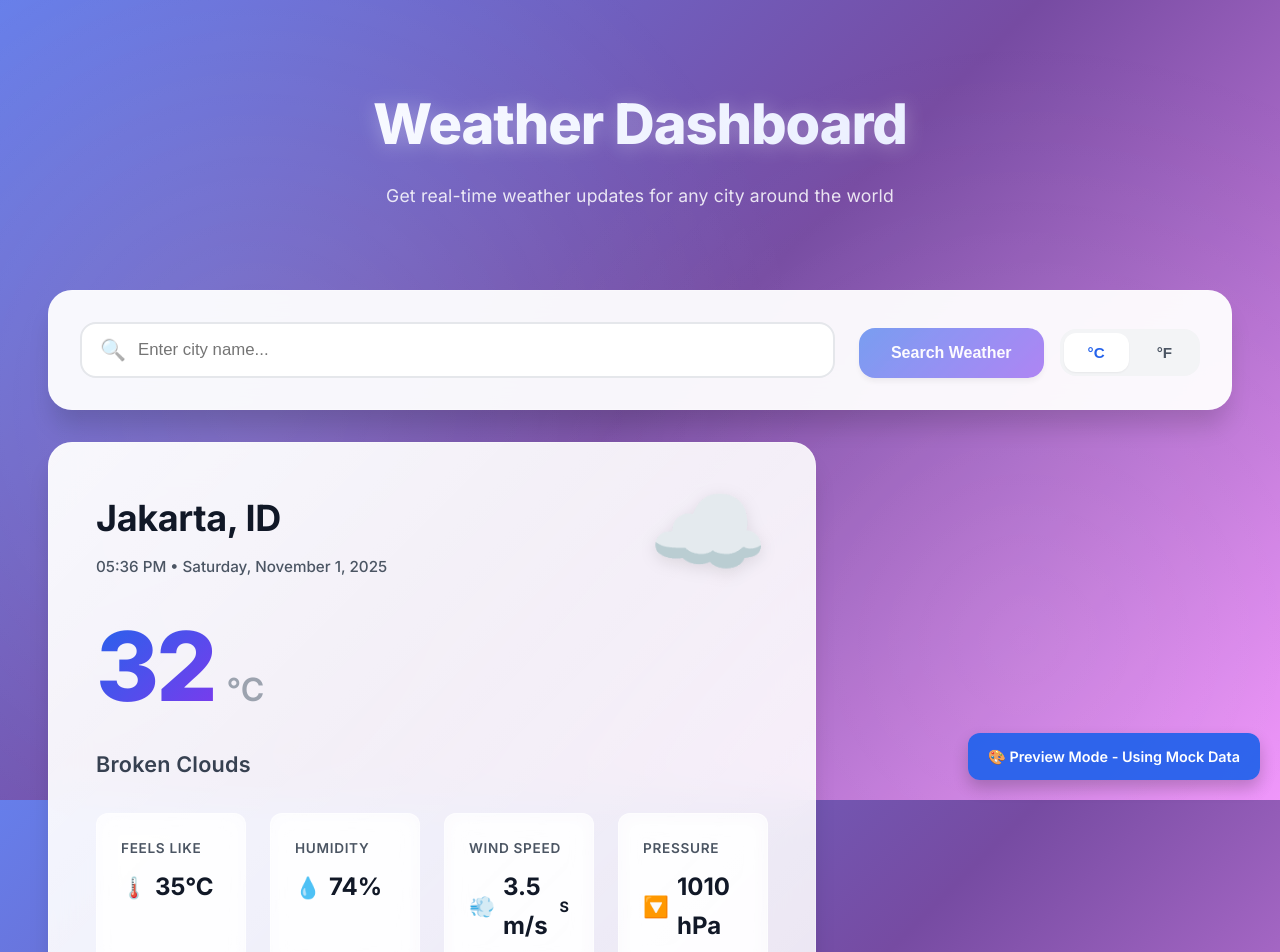
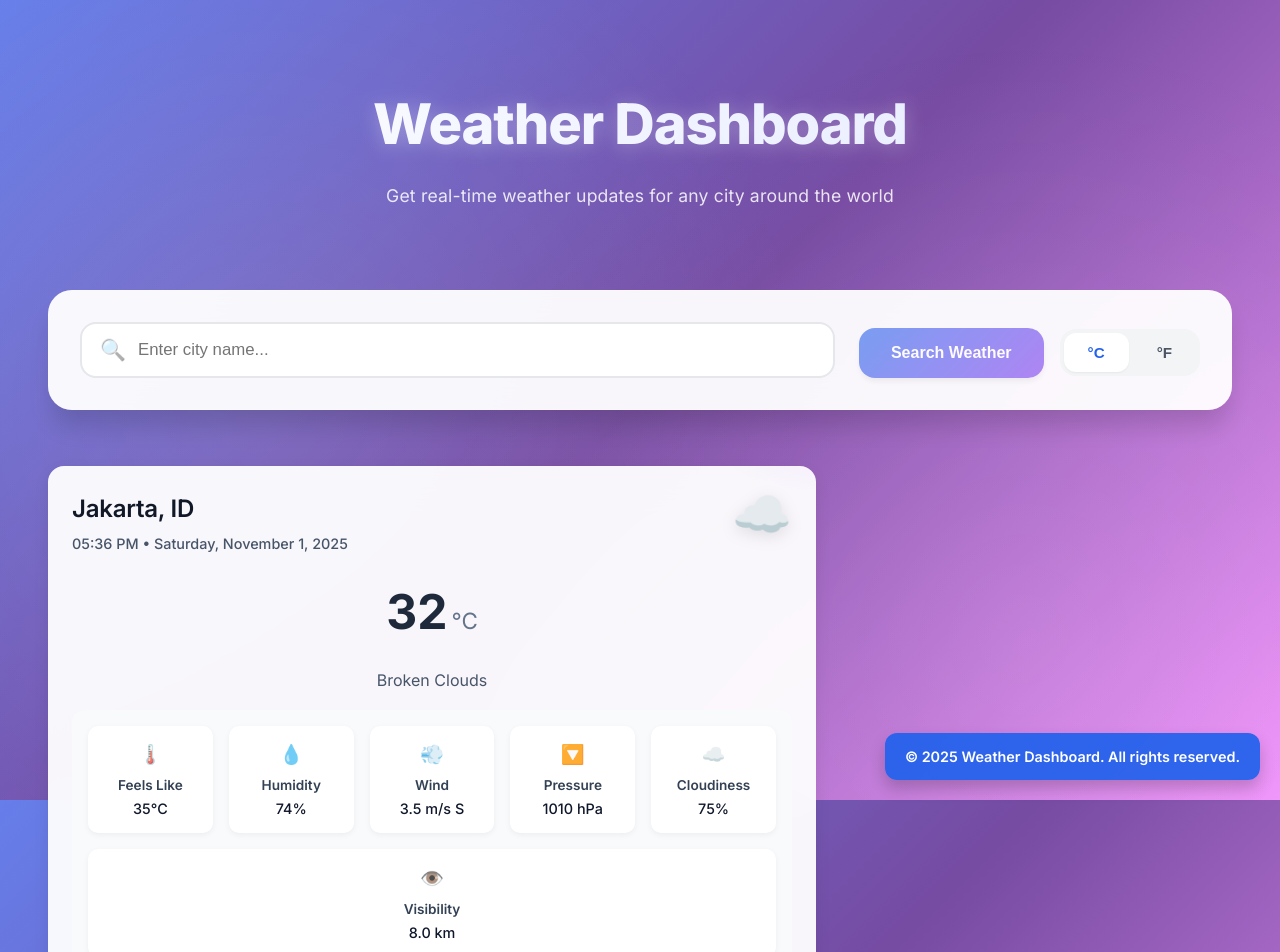
Before and after one commit to 01-151-HildyahMaretasya/uts-pemweb-123140151, a React (Vite) app in the folder my-app/: page / in a window 1280 px wide. Shown: the top 952 px of the page. Built offline with nearby package versions, Linux system fonts and the light colour scheme.

Commit message:
Menambahkan file animation.css untuk efek animasi dan interaksi halus di UI

```diff
--- a/my-app/src/App.jsx
+++ b/my-app/src/App.jsx
@@ -302,7 +302,7 @@ function App() {
           fontWeight: '600',
         }}
       >
-        🎨 Preview Mode - Using Mock Data
+        © 2025 Weather Dashboard. All rights reserved.
       </div>
     </div>
   );
--- /dev/null
+++ b/my-app/src/animations.css
@@ -0,0 +1,419 @@
+/* MICRO-INTERACTIONS & ADVANCED ANIMATIONS*/
+
+/* Smooth page load animation */
+@keyframes pageLoad {
+  0% {
+    opacity: 0;
+    transform: scale(0.98);
+  }
+  100% {
+    opacity: 1;
+    transform: scale(1);
+  }
+}
+
+.App {
+  animation: pageLoad 0.5s ease-out;
+}
+
+/* Shimmer loading effect */
+@keyframes shimmer {
+  0% {
+    background-position: -1000px 0;
+  }
+  100% {
+    background-position: 1000px 0;
+  }
+}
+
+.loading-shimmer {
+  background: linear-gradient(
+    90deg,
+    rgba(255, 255, 255, 0.1) 25%,
+    rgba(255, 255, 255, 0.3) 50%,
+    rgba(255, 255, 255, 0.1) 75%
+  );
+  background-size: 1000px 100%;
+  animation: shimmer 2s infinite;
+}
+
+/* Pulse animation for weather icon */
+@keyframes pulse {
+  0%, 100% {
+    opacity: 1;
+    transform: scale(1);
+  }
+  50% {
+    opacity: 0.8;
+    transform: scale(1.05);
+  }
+}
+
+.weather-icon-large {
+  animation: pulse 4s ease-in-out infinite;
+}
+
+/* Slide in from right for detail cards */
+@keyframes slideInRight {
+  from {
+    opacity: 0;
+    transform: translateX(30px);
+  }
+  to {
+    opacity: 1;
+    transform: translateX(0);
+  }
+}
+
+.detail-item:nth-child(1) { animation: slideInRight 0.5s ease-out 0.1s backwards; }
+.detail-item:nth-child(2) { animation: slideInRight 0.5s ease-out 0.2s backwards; }
+.detail-item:nth-child(3) { animation: slideInRight 0.5s ease-out 0.3s backwards; }
+.detail-item:nth-child(4) { animation: slideInRight 0.5s ease-out 0.4s backwards; }
+
+/* Fade scale for table rows */
+@keyframes fadeScale {
+  from {
+    opacity: 0;
+    transform: scale(0.95);
+  }
+  to {
+    opacity: 1;
+    transform: scale(1);
+  }
+}
+
+.forecast-table tbody tr {
+  animation: fadeScale 0.4s ease-out;
+}
+
+.forecast-table tbody tr:nth-child(1) { animation-delay: 0.05s; }
+.forecast-table tbody tr:nth-child(2) { animation-delay: 0.1s; }
+.forecast-table tbody tr:nth-child(3) { animation-delay: 0.15s; }
+.forecast-table tbody tr:nth-child(4) { animation-delay: 0.2s; }
+.forecast-table tbody tr:nth-child(5) { animation-delay: 0.25s; }
+
+/* Bouncing arrow for scroll hint */
+@keyframes bounce {
+  0%, 20%, 50%, 80%, 100% {
+    transform: translateY(0);
+  }
+  40% {
+    transform: translateY(-10px);
+  }
+  60% {
+    transform: translateY(-5px);
+  }
+}
+
+.scroll-hint {
+  animation: bounce 2s infinite;
+}
+
+/* Gradient animation for buttons */
+@keyframes gradientShift {
+  0% {
+    background-position: 0% 50%;
+  }
+  50% {
+    background-position: 100% 50%;
+  }
+  100% {
+    background-position: 0% 50%;
+  }
+}
+
+.search-button {
+  background-size: 200% 200%;
+  animation: gradientShift 3s ease infinite;
+}
+
+/* Ripple effect */
+.ripple {
+  position: relative;
+  overflow: hidden;
+}
+
+.ripple::after {
+  content: '';
+  position: absolute;
+  top: 50%;
+  left: 50%;
+  width: 0;
+  height: 0;
+  border-radius: 50%;
+  background: rgba(255, 255, 255, 0.5);
+  transform: translate(-50%, -50%);
+  transition: width 0.6s, height 0.6s;
+}
+
+.ripple:active::after {
+  width: 300px;
+  height: 300px;
+}
+
+/* Text reveal animation */
+@keyframes textReveal {
+  from {
+    opacity: 0;
+    transform: translateY(20px);
+    filter: blur(10px);
+  }
+  to {
+    opacity: 1;
+    transform: translateY(0);
+    filter: blur(0);
+  }
+}
+
+.header h1 {
+  animation: textReveal 0.8s ease-out;
+}
+
+.header p {
+  animation: textReveal 0.8s ease-out 0.2s backwards;
+}
+
+/* Weather condition specific animations */
+@keyframes rainDrop {
+  0% {
+    transform: translateY(-10px);
+    opacity: 0;
+  }
+  50% {
+    opacity: 1;
+  }
+  100% {
+    transform: translateY(10px);
+    opacity: 0;
+  }
+}
+
+@keyframes snowFall {
+  0% {
+    transform: translateY(-10px) rotate(0deg);
+    opacity: 1;
+  }
+  100% {
+    transform: translateY(10px) rotate(360deg);
+    opacity: 0;
+  }
+}
+
+@keyframes cloudMove {
+  0% {
+    transform: translateX(-5px);
+  }
+  50% {
+    transform: translateX(5px);
+  }
+  100% {
+    transform: translateX(-5px);
+  }
+}
+
+/* Apply weather-specific animations dynamically */
+.weather-rain .weather-icon-large {
+  animation: rainDrop 1s ease-in-out infinite;
+}
+
+.weather-snow .weather-icon-large {
+  animation: snowFall 3s ease-in-out infinite;
+}
+
+.weather-clouds .weather-icon-large {
+  animation: cloudMove 4s ease-in-out infinite;
+}
+
+/* Number counter animation */
+@keyframes countUp {
+  from {
+    transform: translateY(10px);
+    opacity: 0;
+  }
+  to {
+    transform: translateY(0);
+    opacity: 1;
+  }
+}
+
+.temp-value,
+.detail-value {
+  animation: countUp 0.6s ease-out;
+}
+
+/* Card entrance stagger */
+.search-section { animation: fadeInUp 0.6s ease-out 0.1s backwards; }
+.current-weather { animation: fadeInUp 0.6s ease-out 0.2s backwards; }
+.forecast-section { animation: fadeInUp 0.6s ease-out 0.3s backwards; }
+.history-section { animation: fadeInUp 0.6s ease-out 0.4s backwards; }
+
+/* Smooth color transition for unit toggle */
+.unit-button {
+  transition: all 0.3s cubic-bezier(0.4, 0, 0.2, 1);
+}
+
+.unit-button.active {
+  animation: popIn 0.3s ease-out;
+}
+
+@keyframes popIn {
+  0% {
+    transform: scale(0.9);
+  }
+  50% {
+    transform: scale(1.05);
+  }
+  100% {
+    transform: scale(1);
+  }
+}
+
+/* Hover lift effect */
+.hover-lift {
+  transition: transform 0.3s ease, box-shadow 0.3s ease;
+}
+
+.hover-lift:hover {
+  transform: translateY(-4px);
+  box-shadow: 0 12px 24px -8px rgba(0, 0, 0, 0.15);
+}
+
+/* Loading dots animation */
+@keyframes loadingDots {
+  0%, 20% {
+    opacity: 0.3;
+  }
+  50% {
+    opacity: 1;
+  }
+  100% {
+    opacity: 0.3;
+  }
+}
+
+.loading-dots span {
+  animation: loadingDots 1.4s infinite;
+}
+
+.loading-dots span:nth-child(1) { animation-delay: 0s; }
+.loading-dots span:nth-child(2) { animation-delay: 0.2s; }
+.loading-dots span:nth-child(3) { animation-delay: 0.4s; }
+
+/* Glow effect on focus */
+@keyframes glow {
+  0%, 100% {
+    box-shadow: 0 0 5px rgba(37, 99, 235, 0.3);
+  }
+  50% {
+    box-shadow: 0 0 20px rgba(37, 99, 235, 0.6);
+  }
+}
+
+input:focus {
+  animation: glow 2s ease-in-out infinite;
+}
+
+/* Success check animation */
+@keyframes checkmark {
+  0% {
+    transform: scale(0) rotate(45deg);
+  }
+  50% {
+    transform: scale(1.2) rotate(45deg);
+  }
+  100% {
+    transform: scale(1) rotate(45deg);
+  }
+}
+
+.success-check {
+  animation: checkmark 0.4s ease-out;
+}
+
+/* Background gradient animation */
+@keyframes gradientBackground {
+  0% {
+    background-position: 0% 50%;
+  }
+  50% {
+    background-position: 100% 50%;
+  }
+  100% {
+    background-position: 0% 50%;
+  }
+}
+
+body {
+  background-size: 200% 200%;
+  animation: gradientBackground 15s ease infinite;
+}
+
+/* Hover scale for history items */
+.history-item {
+  transition: all 0.25s cubic-bezier(0.4, 0, 0.2, 1);
+}
+
+.history-item:hover {
+  transform: translateY(-3px) scale(1.02);
+}
+
+.history-item:active {
+  transform: translateY(0) scale(0.98);
+}
+
+/* Icon rotation on hover */
+.detail-item:hover .detail-icon {
+  animation: iconRotate 0.6s ease;
+}
+
+@keyframes iconRotate {
+  0%, 100% {
+    transform: rotate(0deg);
+  }
+  25% {
+    transform: rotate(-10deg);
+  }
+  75% {
+    transform: rotate(10deg);
+  }
+}
+
+/* Table row highlight sweep */
+.forecast-table tbody tr::before {
+  content: '';
+  position: absolute;
+  left: 0;
+  top: 0;
+  height: 100%;
+  width: 0;
+  background: linear-gradient(90deg, transparent, rgba(37, 99, 235, 0.1), transparent);
+  transition: width 0.4s ease;
+}
+
+.forecast-table tbody tr {
+  position: relative;
+  overflow: hidden;
+}
+
+.forecast-table tbody tr:hover::before {
+  width: 100%;
+}
+
+/* Smooth opacity transitions */
+.fade-enter {
+  opacity: 0;
+}
+
+.fade-enter-active {
+  opacity: 1;
+  transition: opacity 0.3s ease-in;
+}
+
+.fade-exit {
+  opacity: 1;
+}
+
+.fade-exit-active {
+  opacity: 0;
+  transition: opacity 0.3s ease-out;
+}
--- a/my-app/src/components/DetailCard.jsx
+++ b/my-app/src/components/DetailCard.jsx
@@ -1,115 +1,161 @@
 const DetailCard = ({ weatherData, getWeatherIcon, formatTime, unit, temperatureSymbol }) => {
   if (!weatherData) return null;
 
-  const {
-    name,
-    sys,
-    weather,
-    main,
-    wind,
-    clouds,
-    dt,
-  } = weatherData;
+  const { name, sys, weather, main, wind, clouds, dt } = weatherData;
 
   const weatherIcon = getWeatherIcon(weather[0].icon);
   const temperature = Math.round(main.temp);
   const feelsLike = Math.round(main.feels_like);
   const humidity = main.humidity;
   const pressure = main.pressure;
-  const windSpeed = unit === 'metric'
-    ? `${wind.speed} m/s`
-    : `${wind.speed} mph`;
+  const windSpeed = unit === 'metric' ? `${wind.speed} m/s` : `${wind.speed} mph`;
   const cloudiness = clouds.all;
   const visibility = weatherData.visibility
     ? `${(weatherData.visibility / 1000).toFixed(1)} km`
     : 'N/A';
 
-  // Get wind direction
   const getWindDirection = (degree) => {
     const directions = ['N', 'NE', 'E', 'SE', 'S', 'SW', 'W', 'NW'];
-    const index = Math.round(degree / 45) % 8;
-    return directions[index];
+    return directions[Math.round(degree / 45) % 8];
   };
 
   const windDirection = wind.deg ? getWindDirection(wind.deg) : '';
 
   return (
-    <div className="current-weather">
-      <div className="weather-header">
+    <div
+      className="current-weather"
+      style={{
+        background: 'rgba(255, 255, 255, 0.95)',
+        borderRadius: '16px',
+        padding: '1.5rem',
+        boxShadow: '0 6px 16px rgba(0,0,0,0.08)',
+        maxWidth: '900px',
+        margin: '1.5rem auto',
+        fontFamily: `'Inter', 'Segoe UI', Roboto, sans-serif`,
+        color: '#1e293b',
+      }}
+    >
+      {/* Header */}
+      <div
+        className="weather-header"
+        style={{
+          display: 'flex',
+          justifyContent: 'space-between',
+          alignItems: 'center',
+          flexWrap: 'wrap',
+          marginBottom: '1.2rem',
+        }}
+      >
         <div className="location-info">
-          <h2>{name}, {sys.country}</h2>
-          <p>
-            {formatTime(dt)} • {new Date(dt * 1000).toLocaleDateString('en-US', {
+          <h2 style={{ fontSize: '1.5rem', fontWeight: '600', marginBottom: '0.25rem' }}>
+            {name}, {sys.country}
+          </h2>
+          <p style={{ fontSize: '0.9rem', color: '#475569' }}>
+            {formatTime(dt)} •{' '}
+            {new Date(dt * 1000).toLocaleDateString('en-US', {
               weekday: 'long',
               year: 'numeric',
               month: 'long',
-              day: 'numeric'
+              day: 'numeric',
             })}
           </p>
         </div>
-        <div className="weather-icon-large" role="img" aria-label={weather[0].description}>
+        <div
+          className="weather-icon-large"
+          role="img"
+          aria-label={weather[0].description}
+          style={{ fontSize: '3rem' }}
+        >
           {weatherIcon}
         </div>
       </div>
 
-      <div className="temperature-display">
-        <span className="temp-value">{temperature}</span>
-        <span className="temp-unit">{temperatureSymbol}</span>
+      {/* Temperature */}
+      <div
+        className="temperature-display"
+        style={{
+          display: 'flex',
+          flexDirection: 'column',
+          alignItems: 'center',
+          textAlign: 'center',
+          marginBottom: '1rem',
+        }}
+      >
+        <div>
+          <span style={{ fontSize: '3rem', fontWeight: '700' }}>{temperature}</span>
+          <span style={{ fontSize: '1.4rem', marginLeft: '4px', color: '#64748b' }}>
+            {temperatureSymbol}
+          </span>
+        </div>
+        <p
+          style={{
+            marginTop: '0.3rem',
+            fontSize: '1rem',
+            textTransform: 'capitalize',
+            color: '#475569',
+          }}
+        >
+          {weather[0].description}
+        </p>
       </div>
 
-      <p className="weather-description">{weather[0].description}</p>
-
-      <div className="weather-details">
-        <div className="detail-item">
-          <div className="detail-label">Feels Like</div>
-          <div className="detail-value">
-            <span className="detail-icon">🌡️</span>
-            {feelsLike}{temperatureSymbol}
+      {/* Details - Mendatar */}
+      <div
+        className="weather-details"
+        style={{
+          display: 'flex',
+          justifyContent: 'space-between',
+          alignItems: 'center',
+          flexWrap: 'wrap',
+          gap: '1rem',
+          background: '#f8fafc',
+          borderRadius: '12px',
+          padding: '1rem',
+        }}
+      >
+        {[
+          { label: 'Feels Like', icon: '🌡️', value: `${feelsLike}${temperatureSymbol}` },
+          { label: 'Humidity', icon: '💧', value: `${humidity}%` },
+          {
+            label: 'Wind',
+            icon: '💨',
+            value: `${windSpeed} ${windDirection}`,
+          },
+          { label: 'Pressure', icon: '🔽', value: `${pressure} hPa` },
+          { label: 'Cloudiness', icon: '☁️', value: `${cloudiness}%` },
+          { label: 'Visibility', icon: '👁️', value: visibility },
+        ].map((item) => (
+          <div
+            key={item.label}
+            className="detail-item"
+            style={{
+              flex: '1 1 120px',
+              minWidth: '120px',
+              textAlign: 'center',
+              background: 'white',
+              padding: '0.8rem 0.6rem',
+              borderRadius: '10px',
+              boxShadow: '0 2px 6px rgba(0,0,0,0.05)',
+              transition: 'transform 0.2s ease',
+            }}
+          >
+            <div
+              style={{
+                fontSize: '1.2rem',
+                marginBottom: '0.3rem',
+                opacity: 0.8,
+              }}
+            >
+              {item.icon}
+            </div>
+            <div style={{ fontSize: '0.85rem', fontWeight: '600', color: '#334155' }}>
+              {item.label}
+            </div>
+            <div style={{ fontSize: '0.9rem', fontWeight: '500', color: '#0f172a' }}>
+              {item.value}
+            </div>
           </div>
-        </div>
-
-        <div className="detail-item">
-          <div className="detail-label">Humidity</div>
-          <div className="detail-value">
-            <span className="detail-icon">💧</span>
-            {humidity}%
-          </div>
-        </div>
-
-        <div className="detail-item">
-          <div className="detail-label">Wind Speed</div>
-          <div className="detail-value">
-            <span className="detail-icon">💨</span>
-            {windSpeed}
-            {windDirection && <span style={{ fontSize: '0.9rem', marginLeft: '4px' }}>
-              {windDirection}
-            </span>}
-          </div>
-        </div>
-
-        <div className="detail-item">
-          <div className="detail-label">Pressure</div>
-          <div className="detail-value">
-            <span className="detail-icon">🔽</span>
-            {pressure} hPa
-          </div>
-        </div>
-
-        <div className="detail-item">
-          <div className="detail-label">Cloudiness</div>
-          <div className="detail-value">
-            <span className="detail-icon">☁️</span>
-            {cloudiness}%
-          </div>
-        </div>
-
-        <div className="detail-item">
-          <div className="detail-label">Visibility</div>
-          <div className="detail-value">
-            <span className="detail-icon">👁️</span>
-            {visibility}
-          </div>
-        </div>
+        ))}
       </div>
     </div>
   );
```
